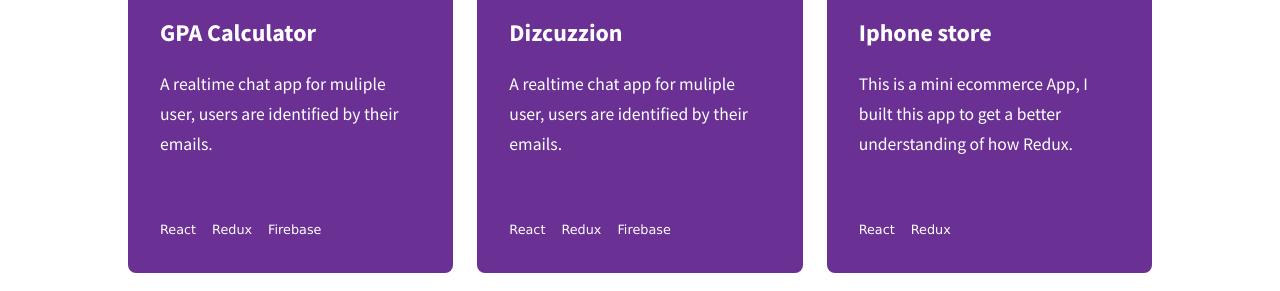
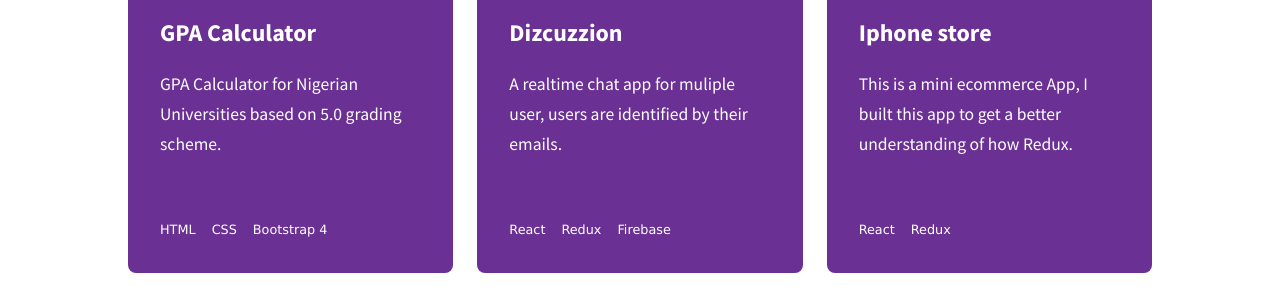
Before and after one commit to Origho-precious/my-portfolio, a React (Create React App) app: page /projects in a window 1280 px wide. Shown: the part 284-575 px from the top of the page. Built offline with nearby package versions, Linux system fonts and the light colour scheme.

Commit message:
feat: adding a project

```diff
--- a/src/projects.js
+++ b/src/projects.js
@@ -1,12 +1,12 @@
 export const projects = [
-  {
+	{
 		id: 0,
 		title: "GPA Calculator",
-		repoUrl: "https://github.com/Origho-precious/Realtime-Chat-App",
-		siteUrl: "https://dizcuzz.netlify.app/",
-		stack: ["React", "Redux", "Firebase"],
+		repoUrl: "https://github.com/Origho-precious/GPA-Calculator",
+		siteUrl: "https://gp-calculator.netlify.app/",
+		stack: ["HTML", "CSS", "Bootstrap 4"],
 		description:
-			"A realtime chat app for muliple user, users are identified by their emails.",
+			"GPA Calculator for Nigerian Universities based on 5.0 grading scheme.",
 	},
 	{
 		id: 1,
```
